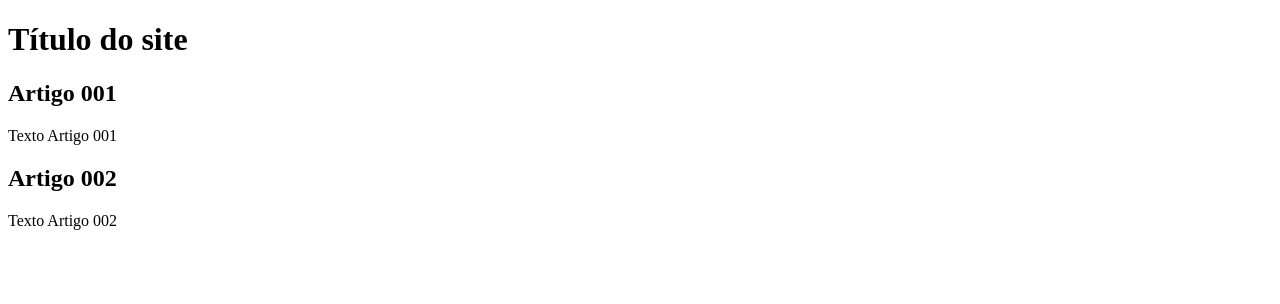
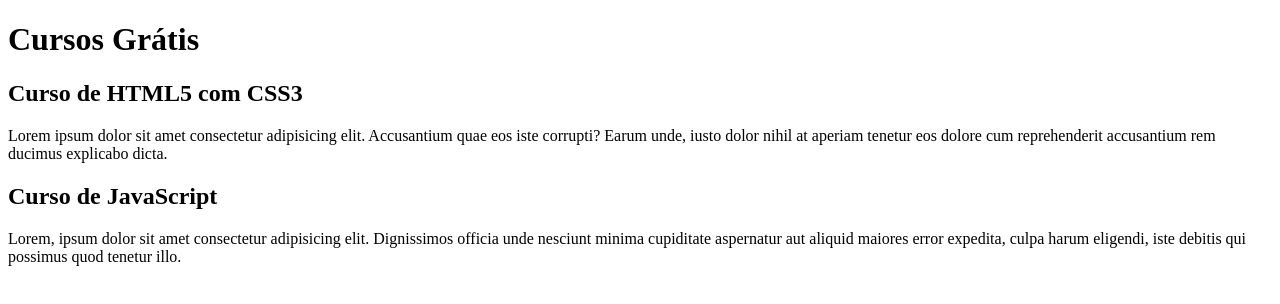
Before and after one commit to JacianaBraz/projeto-site, a plain HTML site: page index.html in a window 1280 px wide. Drawn offline with Linux system fonts and the light colour scheme.

Commit message:
comecei a escrever o conteúdo

```diff
--- a/index.html
+++ b/index.html
@@ -9,15 +9,15 @@
 <body>
     <main>
         <header>
-            <h1>Título do site</h1>
+            <h1>Cursos Grátis</h1>
         </header>
         <article>
-            <h2>Artigo 001</h2>
-            <p>Texto Artigo 001</p>
+            <h2>Curso de HTML5 com CSS3</h2>
+            <p>Lorem ipsum dolor sit amet consectetur adipisicing elit. Accusantium quae eos iste corrupti? Earum unde, iusto dolor nihil at aperiam tenetur eos dolore cum reprehenderit accusantium rem ducimus explicabo dicta.</p>
         </article>
         <article>
-            <h2>Artigo 002</h2>
-            <p>Texto Artigo 002</p>
+            <h2>Curso de JavaScript</h2>
+            <p>Lorem, ipsum dolor sit amet consectetur adipisicing elit. Dignissimos officia unde nesciunt minima cupiditate aspernatur aut aliquid maiores error expedita, culpa harum eligendi, iste debitis qui possimus quod tenetur illo.</p>
         </article>
     </main>
 </body>
```
